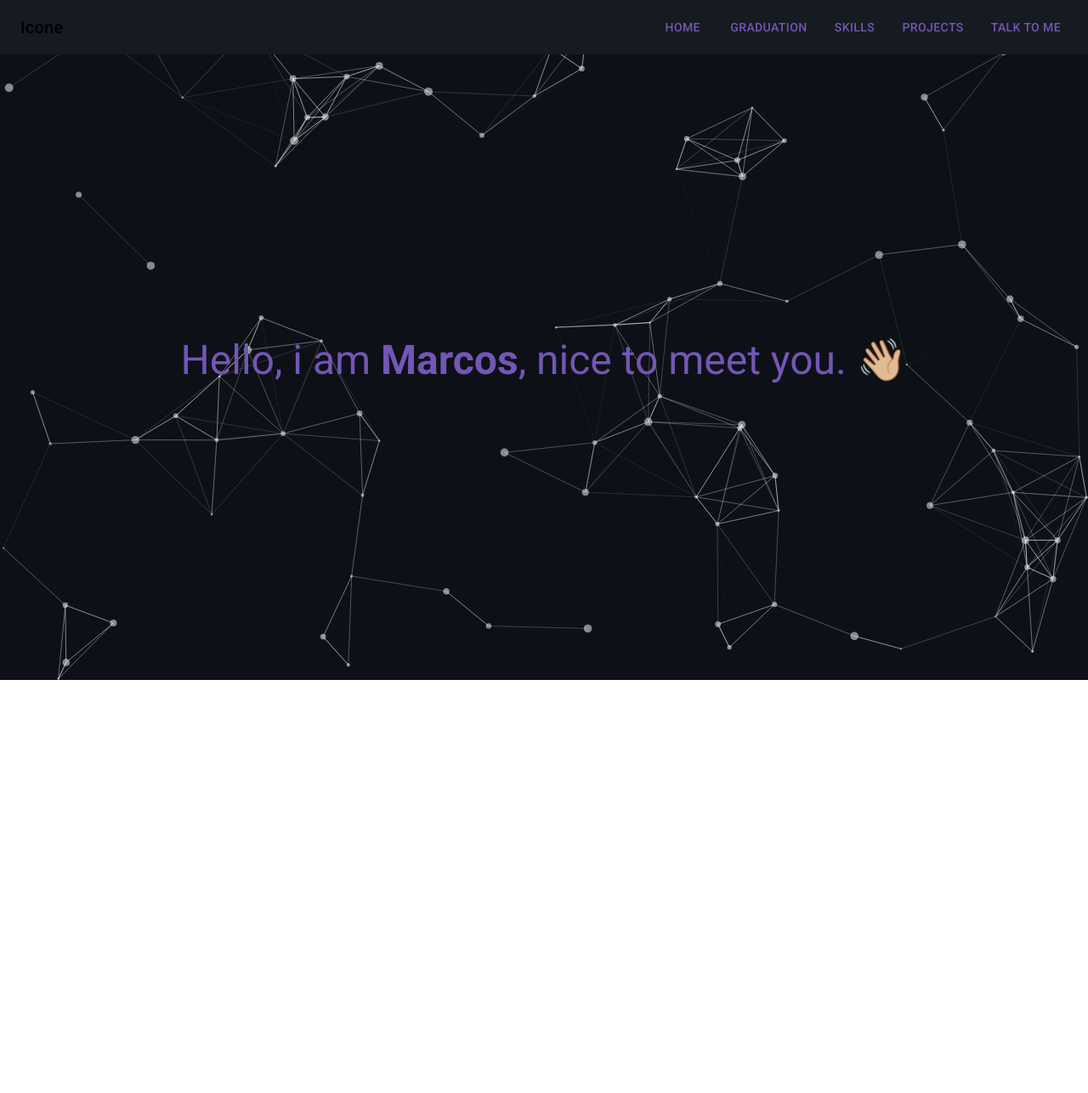
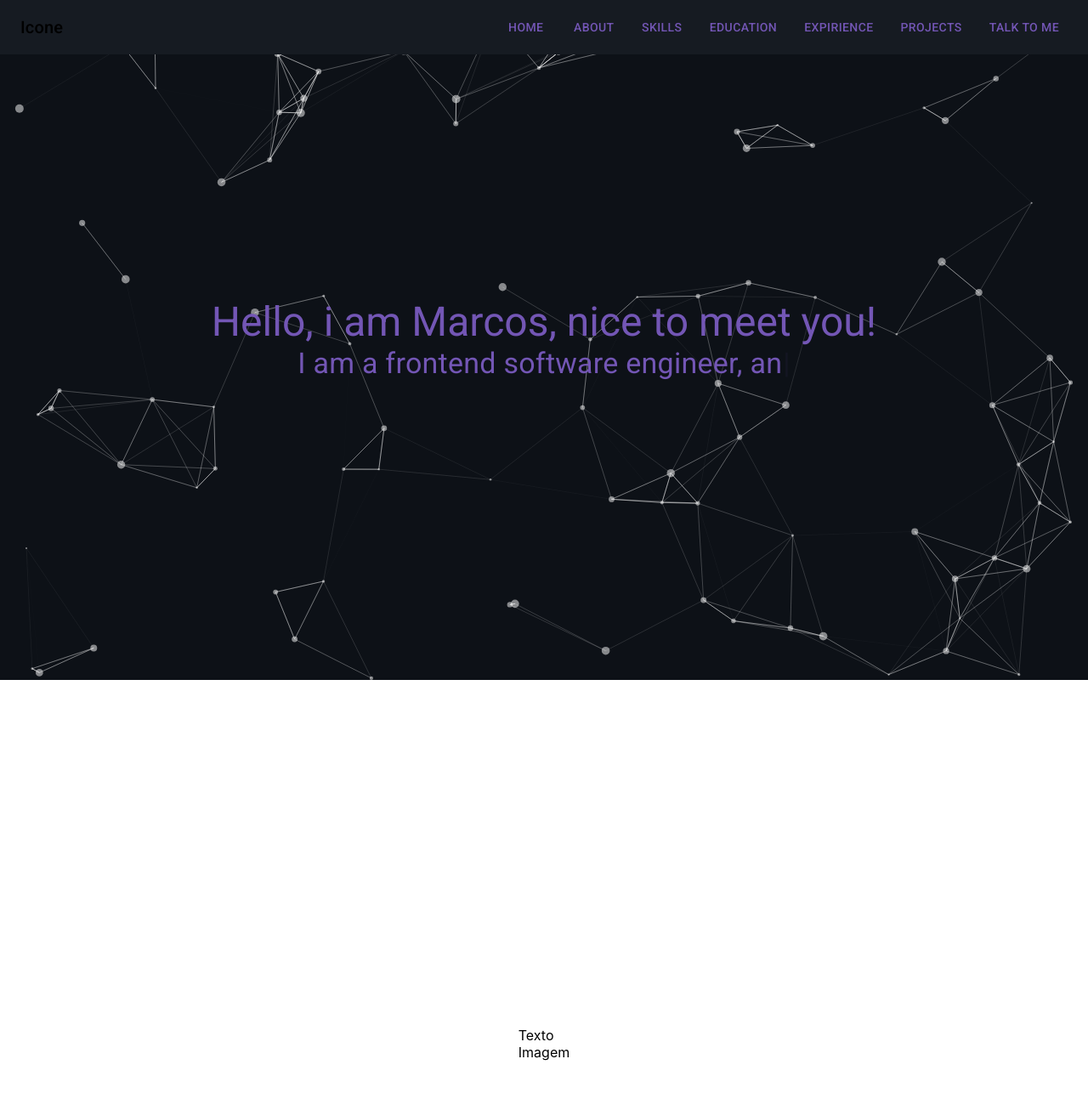
Before and after one commit to msc-santos/portfolio, a React (Create React App) app: page / in a window 1280 px wide. Shown: the top 1286 px of the page at 85% size. Before the commit the page ends 800 px from the top, so only its background shows below. Built offline with nearby package versions, Linux system fonts and the light colour scheme.

Commit message:
feat: started screens home, about and skills

```diff
--- a/package.json
+++ b/package.json
@@ -20,6 +20,7 @@
     "react-tsparticles": "^2.9.3",
     "tsparticles": "^2.9.3",
     "typescript": "^4.9.5",
+    "typewriter-effect": "^2.19.0",
     "web-vitals": "^2.1.4"
   },
   "scripts": {
--- a/public/index.html
+++ b/public/index.html
@@ -1,43 +1,21 @@
 <!DOCTYPE html>
 <html lang="en">
+
 <head>
   <meta charset="utf-8" />
   <link rel="icon" href="%PUBLIC_URL%/favicon.ico" />
   <meta name="viewport" content="width=device-width, initial-scale=1" />
   <meta name="theme-color" content="#000000" />
-    <meta
-      name="description"
-      content="Web site created using create-react-app"
-    />
+  <meta name="description" content="Web site created using create-react-app" />
   <link rel="apple-touch-icon" href="%PUBLIC_URL%/logo192.png" />
-    <!--
-      manifest.json provides metadata used when your web app is installed on a
-      user's mobile device or desktop. See https://developers.google.com/web/fundamentals/web-app-manifest/
-    -->
   <link rel="manifest" href="%PUBLIC_URL%/manifest.json" />
-    <!--
-      Notice the use of %PUBLIC_URL% in the tags above.
-      It will be replaced with the URL of the `public` folder during the build.
-      Only files inside the `public` folder can be referenced from the HTML.
 
-      Unlike "/favicon.ico" or "favicon.ico", "%PUBLIC_URL%/favicon.ico" will
-      work correctly both with client-side routing and a non-root public URL.
-      Learn how to configure a non-root public URL by running `npm run build`.
-    -->
-    <title>React App</title>
+  <title>Portfolio</title>
 </head>
+
 <body>
   <noscript>You need to enable JavaScript to run this app.</noscript>
   <div id="root"></div>
-    <!--
-      This HTML file is a template.
-      If you open it directly in the browser, you will see an empty page.
+</body>
 
-      You can add webfonts, meta tags, or analytics to this file.
-      The build step will place the bundled scripts into the <body> tag.
-
-      To begin the development, run `npm start` or `yarn start`.
-      To create a production bundle, use `npm run build` or `yarn build`.
-    -->
-  </body>
 </html>
--- a/src/App.tsx
+++ b/src/App.tsx
@@ -2,10 +2,12 @@
 // https://github.com/mayankagarwal09/dev-portfolio
 // possible logo and favicon: https://icons8.com/icon/WgWwZwRLfZsr/face
 
-import { Grid } from "@mui/material";
+import { Container, Grid } from "@mui/material";
 import Header from "src/components/Header";
 import ParticlesComponent from "src/components/Particles";
-import Home from "./pages/home";
+import About from "src/pages/About";
+import Home from "src/pages/home";
+import Skills from "src/pages/Skills";
 
 function App() {
     return (
@@ -14,9 +16,13 @@ function App() {
             <div style={{ position: "absolute" }} >
               <ParticlesComponent />
             </div>
-            <div style={{ position: "relative" }} >
+            <div style={{ position: "relative", width: '100%' }} >
                 <Header />
                 <Home />
+                <Container>
+                  <About />
+                  <Skills />
+                </Container>
             </div>
           </Grid>
         </Grid>
--- a/src/components/Header/index.tsx
+++ b/src/components/Header/index.tsx
@@ -2,15 +2,23 @@ import { Button, Stack, Toolbar, Typography } from '@mui/material';
 import { themeColors } from 'src/styles/theme';
 
 export default function Header() {
+
   return (
-    <Toolbar style={{ backgroundColor: themeColors.palette.secondary }}>
+    <Toolbar style={{
+      backgroundColor: themeColors.palette.secondary,
+      position: 'fixed',
+      top: 0,
+      width: '100%',
+    }}>
         <Typography variant="h6" noWrap sx={{ flexGrow: 1 }} component="div">
             Icone
         </Typography>
-        <Stack direction="row" spacing={2}>
+        <Stack direction="row" spacing={2} style={{ marginRight: 50 }}>
           <Button href="#home" color='secondary'>Home</Button>
-          <Button href="#graduation" color='secondary'>Graduation</Button>
+          <Button href="#about" color='secondary'>About</Button>
           <Button href="#skills" color='secondary'>Skills</Button>
+          <Button href="#education" color='secondary'>Education</Button>
+          <Button href="#expirience" color='secondary'>Expirience</Button>
           <Button href="#projects" color='secondary'>Projects</Button>
           <Button href="#talk_to_me" color='secondary'>Talk to me</Button>
         </Stack>
--- a/src/components/Particles/index.tsx
+++ b/src/components/Particles/index.tsx
@@ -15,8 +15,8 @@ const ParticlesComponent = () => {
             id="tsparticles"
             init={particlesInit}
             loaded={particlesLoaded}
-            height="100vh" width="100vw"
             options={{
+                fullScreen: false,
                 background: {
                     color: {
                         value: themeColors.palette.primary,
--- a/src/index.css
+++ b/src/index.css
@@ -11,3 +11,22 @@ code {
   font-family: source-code-pro, Menlo, Monaco, Consolas, 'Courier New',
     monospace;
 }
+
+.box-content {
+  width: 100%;
+  height: 100vh;
+  display: flex;
+  flex-direction: column;
+  align-items: center;
+  justify-content: center;
+}
+
+#box-row-evenly {
+  display: flex;
+  align-items: center;
+  justify-content: space-evenly;
+}
+
+#tsparticles {
+  height: 100vh;
+}
--- /dev/null
+++ b/src/pages/About/index.tsx
@@ -0,0 +1,16 @@
+import { Typography } from "@mui/material";
+import { themeColors } from "src/styles/theme";
+
+export default function About() {
+  return (
+    <section id="about" className="box-content">
+      <Typography variant="h3" style={{ color: themeColors.palette.white, textAlign: 'center' }}>
+        About
+      </Typography>
+      <div>
+        <div>Texto</div>
+        <div>Imagem</div>
+      </div>
+    </section>
+  )
+}
--- /dev/null
+++ b/src/pages/Skills/index.tsx
@@ -0,0 +1,16 @@
+import { Typography } from "@mui/material";
+import { themeColors } from "src/styles/theme";
+
+export default function Skills() {
+  return (
+    <section id="skills" className="box-content">
+      <Typography variant="h3" style={{ color: themeColors.palette.white, textAlign: 'center' }}>
+        Skills
+      </Typography>
+      <div>
+        <div>Texto</div>
+        <div>Imagem</div>
+      </div>
+    </section>
+  )
+}
--- a/src/pages/home/index.tsx
+++ b/src/pages/home/index.tsx
@@ -1,12 +1,24 @@
 import { Typography } from "@mui/material";
-
-import './styles.css'
+import Typewriter from 'typewriter-effect';
 
 function Home() {
+
   return (
-      <section id='title-presentation-section'>
-        <Typography id='title-presentation' variant="h3" color='secondary'>
-          Hello, i am <strong>Marcos</strong>, nice to meet you. 👋🏼
+    <section id="home" className='box-content'>
+      <Typography variant="h3" color='secondary'>
+        Hello, i am Marcos, nice to meet you!
+      </Typography>
+      <Typography variant="h4" color='secondary'>
+        <Typewriter
+          onInit={(typewriter) => {
+            typewriter.typeString('I am a frontend software engineer, and mobile software engineer!')
+              .callFunction(() => {})
+              .pauseFor(2500)
+              .deleteAll()
+              .callFunction(() => {})
+              .start();
+          }}
+        />
       </Typography>
     </section>
   );
--- a/src/pages/home/styles.css
+++ /dev/null
@@ -1,12 +0,0 @@
-#title-presentation-section {
-    width: 100%;
-    height: 90vh;
-    display: flex;
-    flex-direction: column;
-    justify-content: center;
-}
-
-#title-presentation {
-    text-align: center;
-    animation: .6s blink 20, move 3s 1.5s forwards steps(1);
-}
--- a/src/styles/theme.ts
+++ b/src/styles/theme.ts
@@ -7,7 +7,7 @@ export const theme = createTheme({
         },
         secondary: {
             main: "#7356b5"
-        }
+        },
     }
 });
 
```
Also changed, not shown: 1 other file (tests, documents, lock files or other folders). Lines whose indentation alone changed are shown as unchanged.
